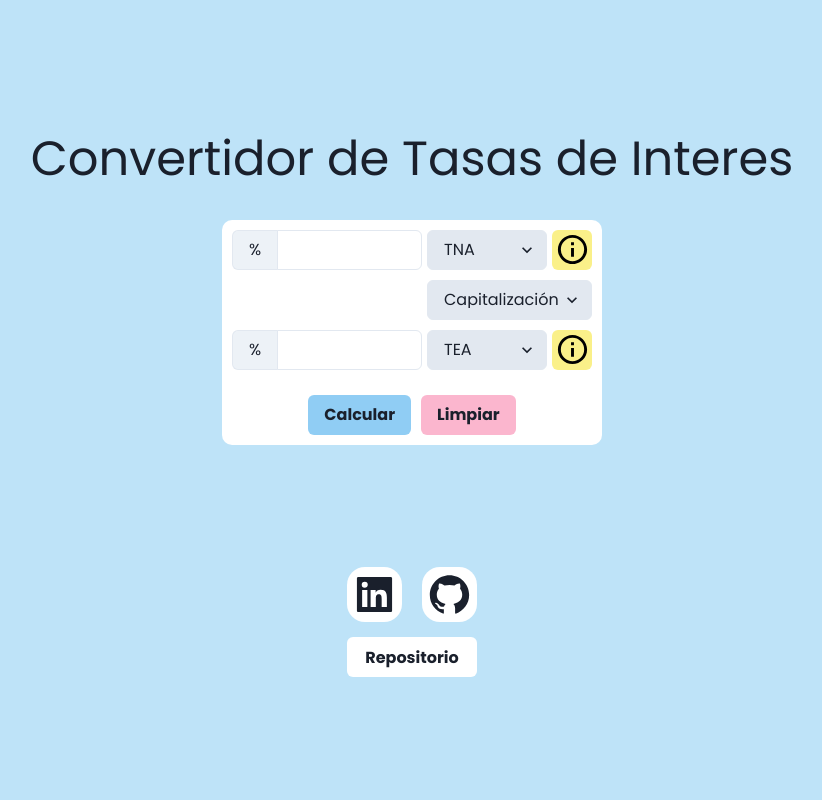
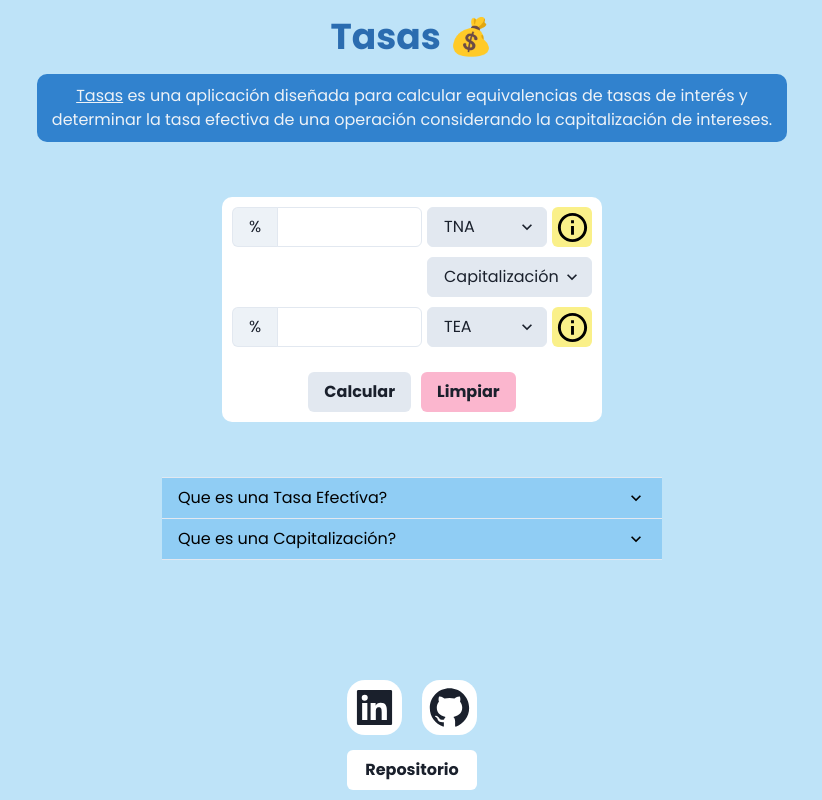
Before and after one commit to ivanbvn/convertidor-tasas-de-interes, a React (Vite) app: page / in a window 1280 px wide. Shown: the whole page, without its empty margins (228-1050 px from the left). Built offline with nearby package versions, Linux system fonts and the light colour scheme.

Commit message:
FAQ agregado, validaciones para el boton calcular, funcionalidad del boton limpiar, icono para pestaña, nombre de app nuevo, breve descripcion de lo que hace la app en la pagina.

```diff
--- a/index.html
+++ b/index.html
@@ -4,7 +4,7 @@
     <meta charset="UTF-8" />
     <link rel="icon" type="image/svg+xml" href="/src/images/icon.png" />
     <meta name="viewport" content="width=device-width, initial-scale=1.0" />
-    <title>tasitas</title>
+    <title>Tasas</title>
   </head>
   <body>
     <div id="root"></div>
--- a/src/App.tsx
+++ b/src/App.tsx
@@ -7,16 +7,21 @@ import {
   Button,
   InputGroup,
   InputLeftAddon,
+  Heading,
+  Image,
+  Divider,
+  AbsoluteCenter,
 } from "@chakra-ui/react";
 import { capitalizaciones, tasas, tasasInfo } from "./helpers";
 import { useTasas } from "./hooks";
-import { Contact, InfoButton } from "./components";
+import { Contact, FAQ, InfoButton } from "./components";
 
 function App() {
   const {
     tasaType,
     tasa,
     tasaConvertida,
+    capitalizacion,
     setTasa,
     handleCalculateButton,
     handleCleanButton,
@@ -24,11 +29,31 @@ function App() {
     handleCapitalizationSelected,
   } = useTasas();
 
+  const buttonValidations = (): boolean => {
+    return tasaType.recibida === "TNA"
+      ? tasa && capitalizacion
+        ? false
+        : true
+      : tasa
+      ? false
+      : true;
+  };
+
   return (
-    <Flex h="100%" justify="space-evenly" direction="column">
-      <Flex direction="column" justify="center">
-        <Flex justify="center" mb="25px" textAlign="center">
-          <Text fontSize="5xl">Convertidor de Tasas de Interes</Text>
+    <Flex minH="100vh" direction="column" justify="space-between">
+      <Flex direction="column" justify="center" gap="55px">
+        <Flex direction="column" justify="center" gap="55px">
+          <Flex direction="column" textAlign="center" align="center">
+            <Text fontSize="4xl" as="b" m="10px 0" color="blue.600">
+              Tasas 💰
+            </Text>
+            <Box maxW="750px" bg="blue.500" borderRadius="10px" m="0 5px">
+              <Text color="gray.100" m="10px 0">
+                <u>Tasas</u> es una aplicación diseñada para calcular
+                equivalencias de tasas de interés y determinar la tasa efectiva
+                de una operación considerando la capitalización de intereses.
+              </Text>
+            </Box>
           </Flex>
           <Flex justify="center">
             <Flex
@@ -39,6 +64,7 @@ function App() {
               p="10px"
               bg="#ffffff"
               borderRadius="10px"
+              m="0 5px"
             >
               <Flex gap="10px" direction="column" align="center">
                 <Flex gap="5px">
@@ -77,6 +103,8 @@ function App() {
                           onChange={handleCapitalizationSelected}
                           bg="gray.200"
                           placeholder="Capitalización"
+                          name="capitalizaciones"
+                          value={capitalizacion}
                         >
                           {capitalizaciones.map((type, index) => (
                             <option value={type} key={index}>
@@ -150,6 +178,11 @@ function App() {
                   _hover={{
                     bg: "blue.300",
                   }}
+                  isDisabled={buttonValidations()}
+                  _disabled={{
+                    bg: "gray.200",
+                    cursor: "default",
+                  }}
                 >
                   Calcular
                 </Button>
@@ -166,7 +199,11 @@ function App() {
             </Flex>
           </Flex>
         </Flex>
-      <Flex direction="column" align="center">
+        <Flex justify="center" m="0 5px">
+          <FAQ />
+        </Flex>
+      </Flex>
+      <Flex direction="column" align="center" mb="10px" mt="50px">
         <Flex align="center" direction="column" w="250px" gap="15px">
           <Contact />
           <Flex>
--- /dev/null
+++ b/src/components/FAQ.tsx
@@ -0,0 +1,37 @@
+import {
+  Accordion,
+  AccordionButton,
+  AccordionIcon,
+  AccordionItem,
+  AccordionPanel,
+  Box,
+  Text,
+} from "@chakra-ui/react";
+import { questionsAndAnswers } from "../helpers";
+
+export const FAQ = () => {
+  return (
+    <Accordion allowToggle w="500px" bg="blue.200" color="black">
+      {questionsAndAnswers.map((item, index) => {
+        return (
+          <AccordionItem key={index}>
+            <Text as="h2">
+              <AccordionButton
+                _expanded={{
+                  bg: "blue.500",
+                  color: "white",
+                }}
+              >
+                <Box as="span" flex="1" textAlign="left">
+                  {item.question}
+                </Box>
+                <AccordionIcon />
+              </AccordionButton>
+            </Text>
+            <AccordionPanel pb={4}>{item.answer}</AccordionPanel>
+          </AccordionItem>
+        );
+      })}
+    </Accordion>
+  );
+};
--- a/src/components/InfoButton.tsx
+++ b/src/components/InfoButton.tsx
@@ -39,7 +39,7 @@ export const InfoButton = (props: Props) => {
         motionPreset="slideInBottom"
       >
         <ModalOverlay />
-        <ModalContent>
+        <ModalContent m="0 5px">
           <ModalHeader textAlign="center">{props.tasa.name}</ModalHeader>
           <ModalBody textAlign="center">{props.tasa.info}</ModalBody>
           <ModalFooter justifyContent="center">
--- a/src/components/index.ts
+++ b/src/components/index.ts
@@ -1,2 +1,3 @@
 export * from "./Contact";
 export * from "./InfoButton";
+export * from "./FAQ";
--- a/src/helpers/constants.ts
+++ b/src/helpers/constants.ts
@@ -3,6 +3,7 @@ import {
   TasaTypeTypes,
   TasasInfoType,
   ValoresCapitalizacionesTypes,
+  questionsAndAnswersType,
 } from "./types";
 
 export const valoresTasa: ValoresTasaType = {
@@ -33,15 +34,15 @@ export const tasas: string[] = [
 export const tasasInfo: TasasInfoType = {
   TNA: {
     name: "Tasa Nominal Anual",
-    info: "La tasa de interés nominal anual se expresa como un porcentaje y se utiliza para calcular los intereses que se pagarán o se recibirán durante un año determinado. Se aplica sobre un préstamo, inversión o cualquier otro tipo de transacción financiera. Es importante tener en cuenta que la tasa de interés nominal anual no incluye el efecto de la capitalización de intereses, es decir, cómo los intereses se acumulan y se añaden al monto principal en periodos de tiempo más cortos, como mensualmente o trimestralmente.",
+    info: "La tasa de interés nominal anual es un porcentaje utilizado para calcular los intereses en un año. Se aplica a préstamos, inversiones u otras transacciones financieras. No incluye la capitalización de intereses, que es cómo se acumulan y se añaden al monto principal en periodos más cortos, como mensual o trimestralmente.",
   },
   TEA: {
     name: "Tasa Efectiva Anual",
-    info: "La tasa de interés efectiva anual es el porcentaje anual que refleja el impacto real de la capitalización de intereses y otros costos asociados. Se utiliza para calcular los intereses que se pagarán o se recibirán durante un año determinado en un préstamo, inversión u otra transacción financiera. A diferencia de la tasa de interés nominal anual, la tasa de interés efectiva toma en cuenta cómo los intereses se acumulan y se añaden al monto principal en periodos de tiempo más cortos, como mensualmente o trimestralmente. Es importante considerar la tasa de interés efectiva para evaluar correctamente los costos o ganancias reales de una transacción financiera.",
+    info: "La tasa de interés efectiva anual refleja el impacto real de la capitalización de intereses durante un periodo de un año. Considera cómo los intereses se acumulan y se añaden al monto principal cada año.",
   },
   TES: {
     name: "Tasa Efectiva Semestral",
-    info: "La tasa de interés efectiva semestral refleja el impacto real de la capitalización de intereses durante un periodo de seis meses. Considera cómo los intereses se acumulan y se añaden al monto principal cada semestre.",
+    info: "La tasa de interés efectiva semestral refleja el impacto real de la capitalización de intereses durante un periodo de esis meses. Considera cómo los intereses se acumulan y se añaden al monto principal cada semestre.",
   },
   TEC: {
     name: "Tasa Efectiva Cuatrimestral",
@@ -57,7 +58,7 @@ export const tasasInfo: TasasInfoType = {
   },
   TEM: {
     name: "Tasa Efectiva Mensual",
-    info: "La tasa de interés efectiva cuatrimestral refleja el impacto real de la capitalización de intereses durante un periodo de un mes. Considera cómo los intereses se acumulan y se añaden al monto principal cada mes.",
+    info: "La tasa de interés efectiva mensual refleja el impacto real de la capitalización de intereses durante un periodo de un mes. Considera cómo los intereses se acumulan y se añaden al monto principal cada mes.",
   },
 };
 
@@ -96,3 +97,16 @@ export const valoresCapitalizaciones: ValoresCapitalizacionesTypes = {
     tasa: "TEA",
   },
 };
+
+export const questionsAndAnswers: questionsAndAnswersType[] = [
+  {
+    question: "Que es una Tasa Efectíva?",
+    answer:
+      "La tasa efectiva es el crecimiento real de tu dinero en el banco después de un tiempo. Por ejemplo, si tienes $100 y la tasa efectiva es del 10%, tendrás $110 al final del año. La tasa nominal es solo un número que te dicen en el banco, pero no incluye otros factores importantes, como la capitalización de los intereses.",
+  },
+  {
+    question: "Que es una Capitalización?",
+    answer:
+      "Ejemplo con una capitalización mensual: Imaginá que tenes un plazo fijo de $100 que te genera un interés mensual de $5. Si capitalizamos los intereses, al siguiente mes no tendríamos $100 en el plazo fijo, sino $105. Por lo tanto, no recibiríamos $5, sino $5.25, y así sucesivamente. Entonces, la capitalización seria cada cuanto tiempo reinvertis el interés.",
+  },
+];
--- a/src/helpers/index.ts
+++ b/src/helpers/index.ts
@@ -1,3 +1,4 @@
 export * from "./convertTasa";
 export * from "./constants";
 export * from "./types";
+export * from "./resetSelect";
--- /dev/null
+++ b/src/helpers/resetSelect.ts
@@ -0,0 +1,7 @@
+export const resetSelect = () => {
+  const selects = document.getElementsByTagName("select");
+
+  for (let index = 0; index < selects.length; index++) {
+    selects[index].options.selectedIndex = 0;
+  }
+};
--- a/src/helpers/types.ts
+++ b/src/helpers/types.ts
@@ -20,3 +20,8 @@ export interface ValoresCapitalizacionesTypes {
     tasa: string;
   };
 }
+
+export interface questionsAndAnswersType {
+  question: string;
+  answer: string;
+}
--- a/src/hooks/useTasas.ts
+++ b/src/hooks/useTasas.ts
@@ -1,5 +1,10 @@
 import React, { useState } from "react";
-import { convertTasa, tasaTypeInitialState, TasaTypeTypes } from "../helpers";
+import {
+  convertTasa,
+  resetSelect,
+  tasaTypeInitialState,
+  TasaTypeTypes,
+} from "../helpers";
 
 export const useTasas = () => {
   const [tasaType, setTasaType] = useState<TasaTypeTypes>(tasaTypeInitialState);
@@ -33,6 +38,8 @@ export const useTasas = () => {
     setTasaConvertida(0);
     setTasa("");
     setTasaType(tasaTypeInitialState);
+    setCapitalizacion("");
+    resetSelect();
   };
   const handleCapitalizationSelected = (
     event: React.ChangeEvent<HTMLSelectElement>
--- a/src/styles.css
+++ b/src/styles.css
@@ -1,7 +1,7 @@
 @import url("https://fonts.googleapis.com/css2?family=Poppins:wght@100;200;300;400;500;700;800&display=swap");
 
 #root {
-  height: 100vh;
+  /* min-height: 100vh; */
   background-color: #bee3f8;
   font-family: "Poppins", sans-serif;
 }
```
Lines whose indentation alone changed are shown as unchanged.
